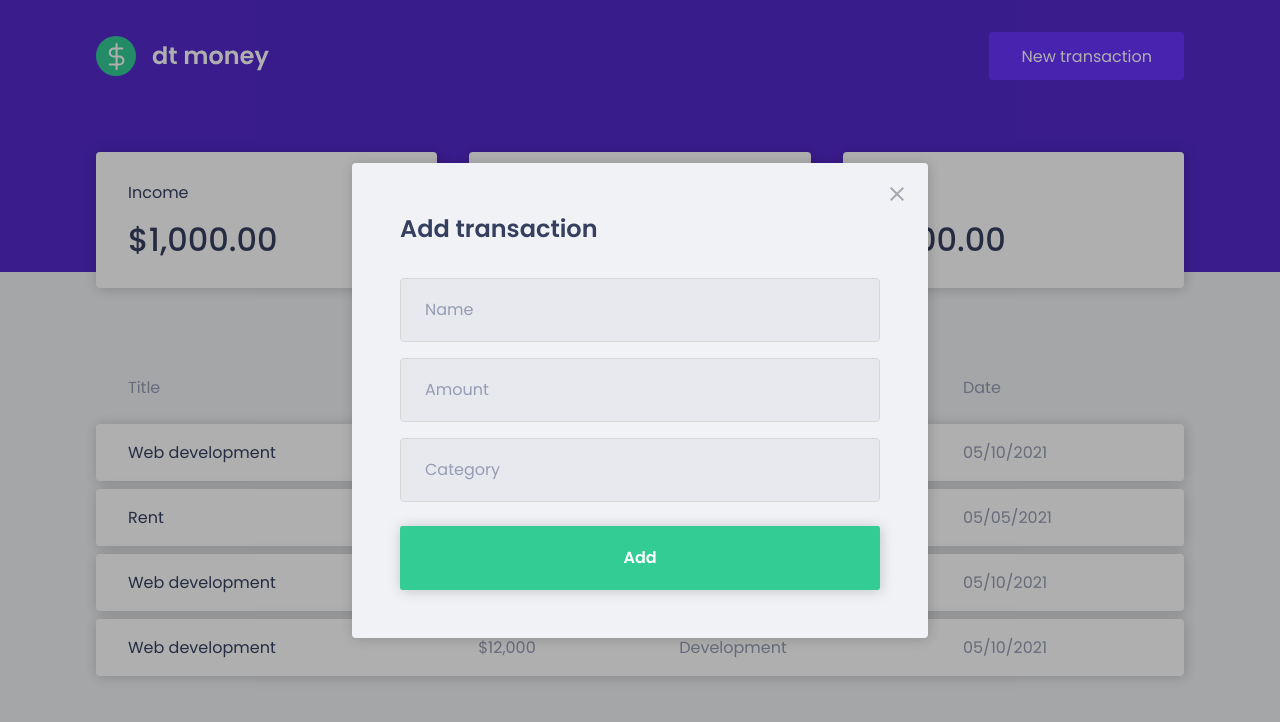
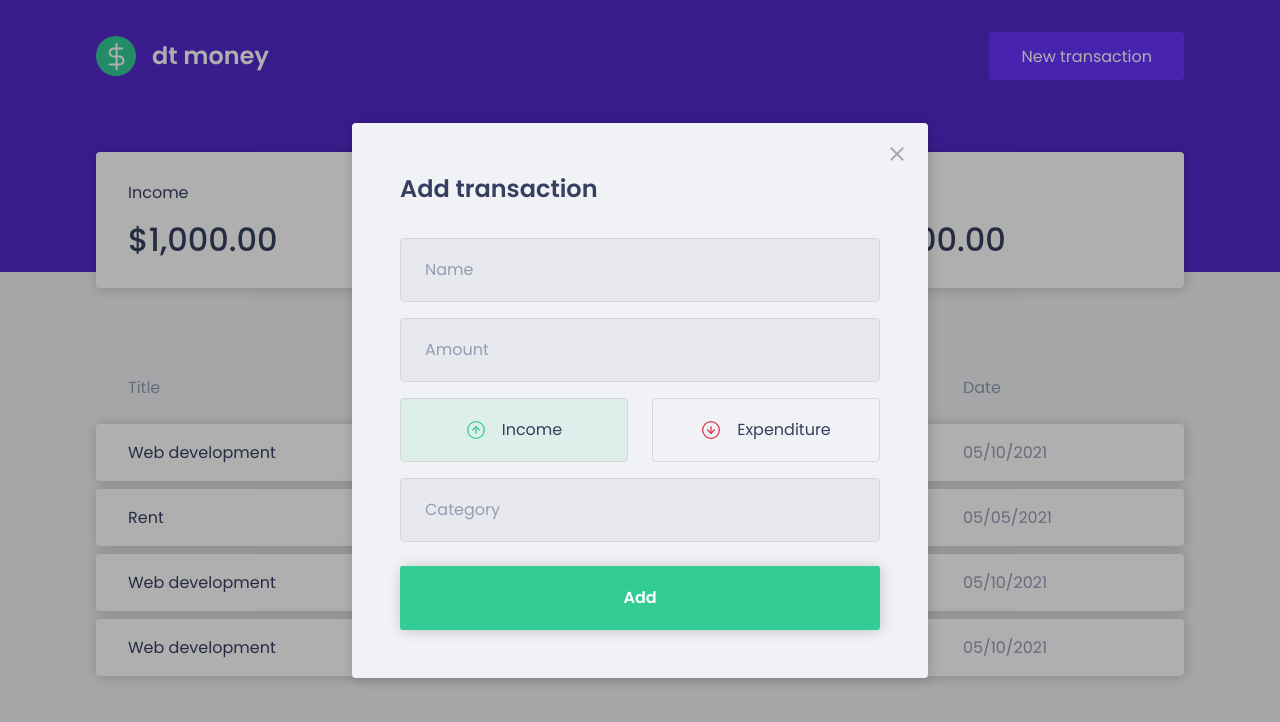
Before and after one commit to pxdl/reactjs-demo-myfinance, a React (Create React App) app: page / in a window 1280 px wide. Both pictures are taken after a click on the button "New transaction". Shown: the top 722 px of the page. Built offline with nearby package versions, Linux system fonts and the light colour scheme; no server answers; what miragejs would draw is missing.

Commit message:
Stylized buttons for selecting transaction type

```diff
--- a/package.json
+++ b/package.json
@@ -22,6 +22,7 @@
     "@types/react-modal": "^3.13.1",
     "@types/styled-components": "^5.1.25",
     "miragejs": "^0.1.44",
+    "polished": "^4.2.2",
     "typescript": "^4.4.2"
   },
   "scripts": {
--- a/src/components/NewTransactionModal/index.tsx
+++ b/src/components/NewTransactionModal/index.tsx
@@ -1,6 +1,10 @@
+import { useState } from "react";
 import Modal from "react-modal";
-import { Container } from "./styles";
 import closeImg from '../../assets/close.svg'
+import incomeImg from '../../assets/income.svg'
+import expenditureImg from '../../assets/expenditure.svg'
+
+import { Container, TransactionTypeContainer, TransactionTypeButton } from "./styles";
 
 interface NewTransactionModalProps {
   isOpen: boolean;
@@ -8,6 +12,8 @@ interface NewTransactionModalProps {
 }
 
 export function NewTransactionModal({ isOpen, onRequestClose }: NewTransactionModalProps) {
+  const [transactionType, setTransactionType] = useState('deposit');
+
   return (
     <Modal
       isOpen={isOpen}
@@ -27,7 +33,36 @@ export function NewTransactionModal({ isOpen, onRequestClose }: NewTransactionMo
         <h2>Add transaction</h2>
 
         <input type="text" placeholder="Name" />
-        <input type="text" placeholder="Amount" inputMode="numeric"/>
+        <input type="text" placeholder="Amount" inputMode="numeric" />
+
+        <TransactionTypeContainer>
+          <TransactionTypeButton
+            type="button"
+            onClick={() => {setTransactionType('deposit')}}
+            isActive={transactionType === 'deposit'}
+            activeColor='green'
+          >
+            <img
+              src={incomeImg}
+              alt="Income"
+            />
+            <span>Income</span>
+          </TransactionTypeButton>
+
+          <TransactionTypeButton
+            type="button"
+            onClick={() => {setTransactionType('withdrawal')}}
+            isActive={transactionType === 'withdrawal'}
+            activeColor="red"
+          >
+            <img
+              src={expenditureImg}
+              alt="Expenditure"
+            />
+            <span>Expenditure</span>
+          </TransactionTypeButton>
+        </TransactionTypeContainer>
+
         <input type="text" placeholder="Category" />
 
         <button type="submit">Add</button>
--- a/src/components/NewTransactionModal/styles.ts
+++ b/src/components/NewTransactionModal/styles.ts
@@ -1,4 +1,5 @@
 import styled from "styled-components";
+import { darken, transparentize } from 'polished';
 
 export const Container = styled.form`
     h2{
@@ -62,3 +63,53 @@ export const Container = styled.form`
         }
     }
 `
+
+export const TransactionTypeContainer = styled.div`
+    margin: 1rem 0;
+    display: grid;
+    grid-template-columns: 1fr 1fr;
+    gap: 1.5rem;
+`
+interface TransactionTypeButtonProps {
+    isActive: boolean;
+    activeColor: 'red' | 'green';
+}
+
+const colors = {
+    red: '#e53e4d',
+    green: '#33cc95'
+}
+
+export const TransactionTypeButton = styled.button<TransactionTypeButtonProps>`
+    height: 4rem;
+    border: 1px solid #d7d7d7;
+    border-radius: 0.25rem;
+
+    background: ${(props) => props.isActive
+                    ? transparentize(0.9, colors[props.activeColor])
+                    : 'transparent'
+                };
+
+    display: flex;
+    align-items: center;
+    justify-content: center;
+
+    transition: border-color 0.15s;
+    transition: background 0.15s;
+
+    &:hover {
+        border-color: ${darken(0.1, '#d7d7d7')};
+    }
+
+    img {
+        width: 1.25rem;
+        height: 1.25rem;
+    }
+
+    span {
+        display: inline-block;
+        margin-left: 1rem;
+        font-size: 1rem;
+        color: var(--text-title);
+    }
+`
--- a/src/components/Summary/index.tsx
+++ b/src/components/Summary/index.tsx
@@ -1,6 +1,6 @@
 import { Container } from "./styles";
 import incomeImg from '../../assets/income.svg';
-import outcomeImg from '../../assets/outcome.svg';
+import expenditureImg from '../../assets/expenditure.svg';
 import totalImg from '../../assets/total.svg'
 
 
@@ -16,8 +16,8 @@ export function Summary() {
       </div>
       <div>
         <header>
-          <p>Outcome</p>
-          <img src={outcomeImg} alt="Saídas" />
+          <p>Expenditure</p>
+          <img src={expenditureImg} alt="Saídas" />
         </header>
         <strong>-$500.00</strong>
       </div>
```
Also changed, not shown: src/assets/expenditure.svg (renamed from src/assets/outcome.svg), 1 other file (tests, documents, lock files or other folders).
